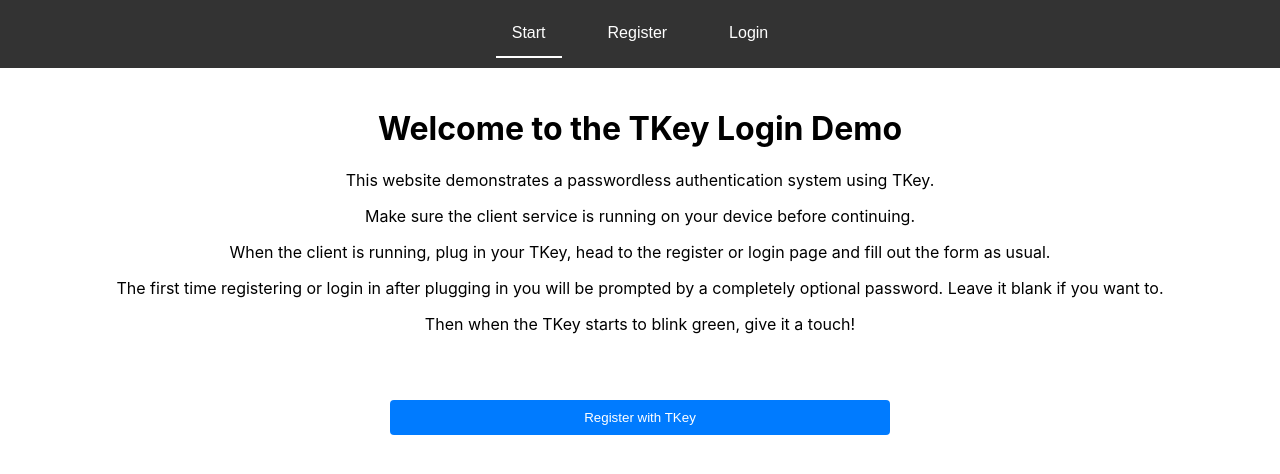
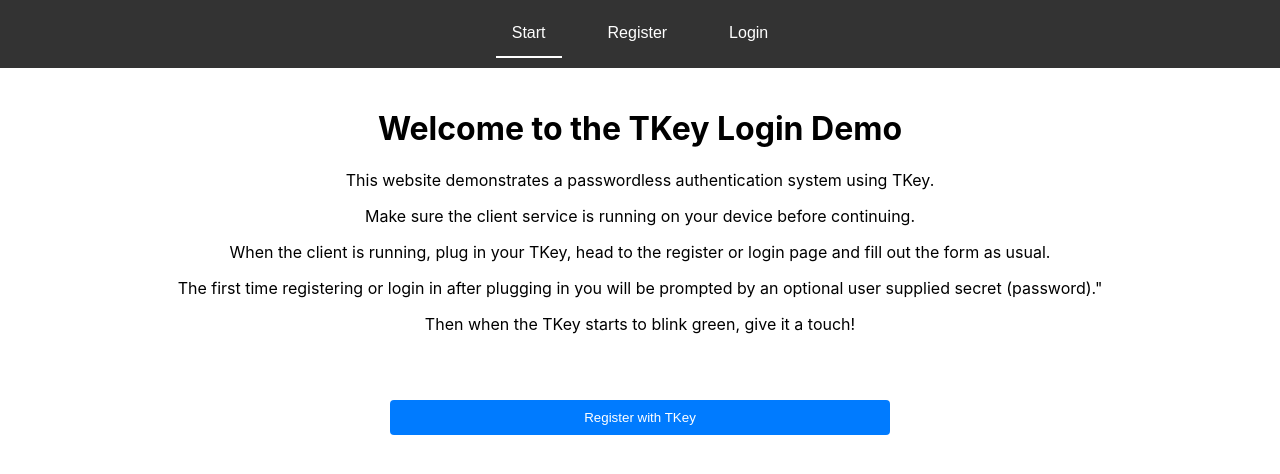
Before and after one commit to simon-wg/TKE-passwordless-authentication, a React (Create React App) app in the folder application/gui/: page / in a window 1280 px wide. Shown: the top 474 px of the page. Built offline with nearby package versions, Linux system fonts and the light colour scheme; no server answers.

Commit message:
Updated text on start page and renamed UnAuth component

```diff
--- a/application/gui/src/App.js
+++ b/application/gui/src/App.js
@@ -7,7 +7,7 @@
 import NotesApp from "./components/NotesApp";
 import useFetchUser from "./hooks/useFetchUser";
 import LoadingCircle from "./components/LoadingCircle";
-import UnAuth from "./components/UnAuth";
+import StartPage from "./components/StartPage";
 
 const App = () => {
   const [page, setPage] = useState("register");
@@ -33,7 +33,7 @@
           {page === "register" && <RegisterComponent />}
           {page === "login" && <LoginComponent />}
           {page === "app" && <NotesApp />}
-          {page === "start" && <UnAuth setPage={setPage} />}
+          {page === "start" && <StartPage setPage={setPage} />}
         </>
       )}
     </div>
--- a/application/gui/src/components/UnAuth.js
+++ b/application/gui/src/components/StartPage.js
@@ -1,7 +1,7 @@
 import React from 'react';
-import './UnAuth.css';
+import './StartPage.css';
 
-const UnAuth = ({ setPage }) => {
+const StartPage = ({ setPage }) => {
     const handleRegisterClick = () => {
         setPage("register");
     };
@@ -19,7 +19,7 @@
                 When the client is running, plug in your TKey, head to the register or login page and fill out the form as usual.
             </p>
             <p>
-                The first time registering or login in after plugging in you will be prompted by a completely optional password. Leave it blank if you want to.
+                The first time registering or login in after plugging in you will be prompted by an optional user supplied secret (password)."
             </p>
             <p>
                 Then when the TKey starts to blink green, give it a touch!
@@ -31,4 +31,4 @@
     );
 };
 
-export default UnAuth;
+export default StartPage;
```
Also changed, not shown: application/gui/src/components/StartPage.css (renamed from application/gui/src/components/UnAuth.css).
